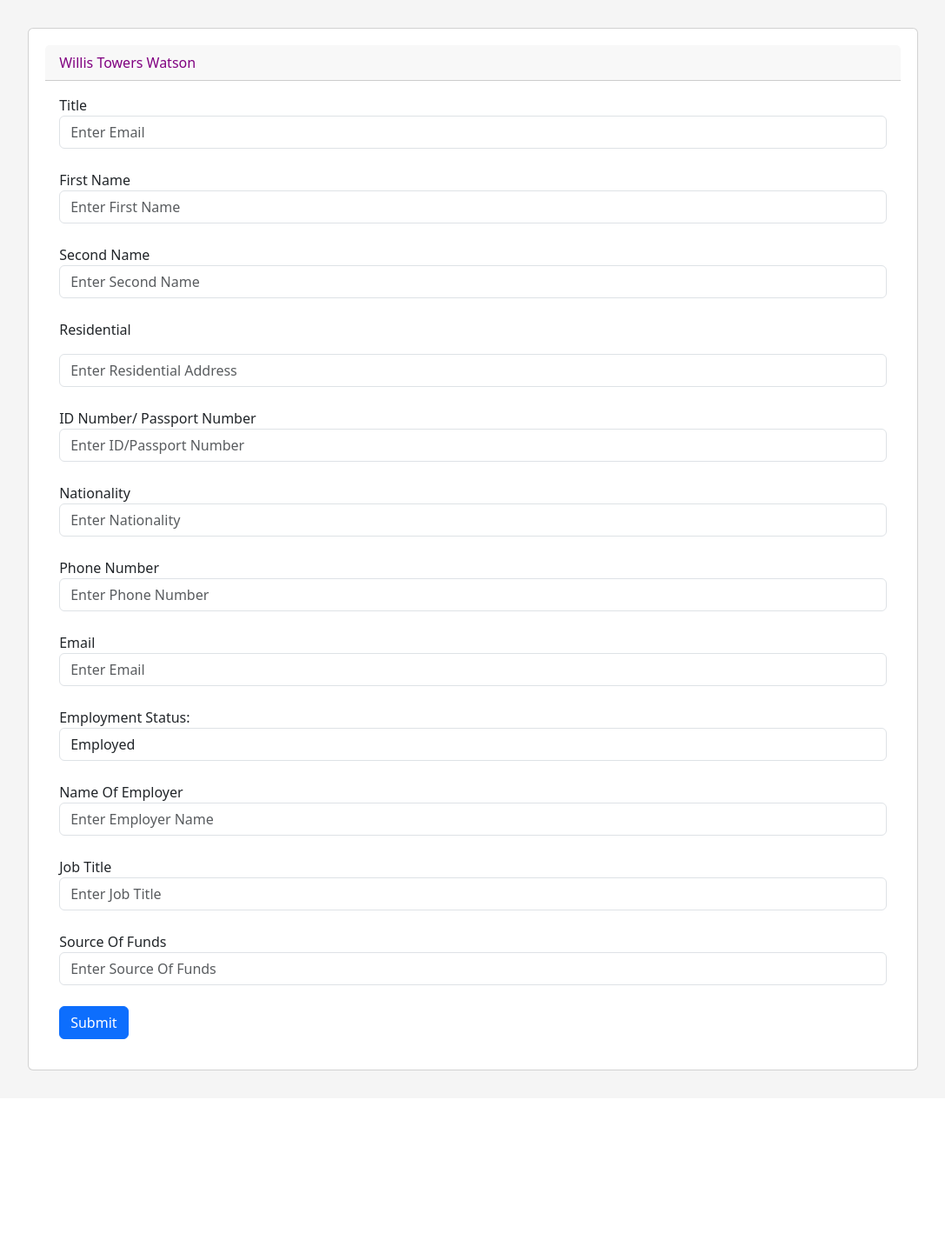
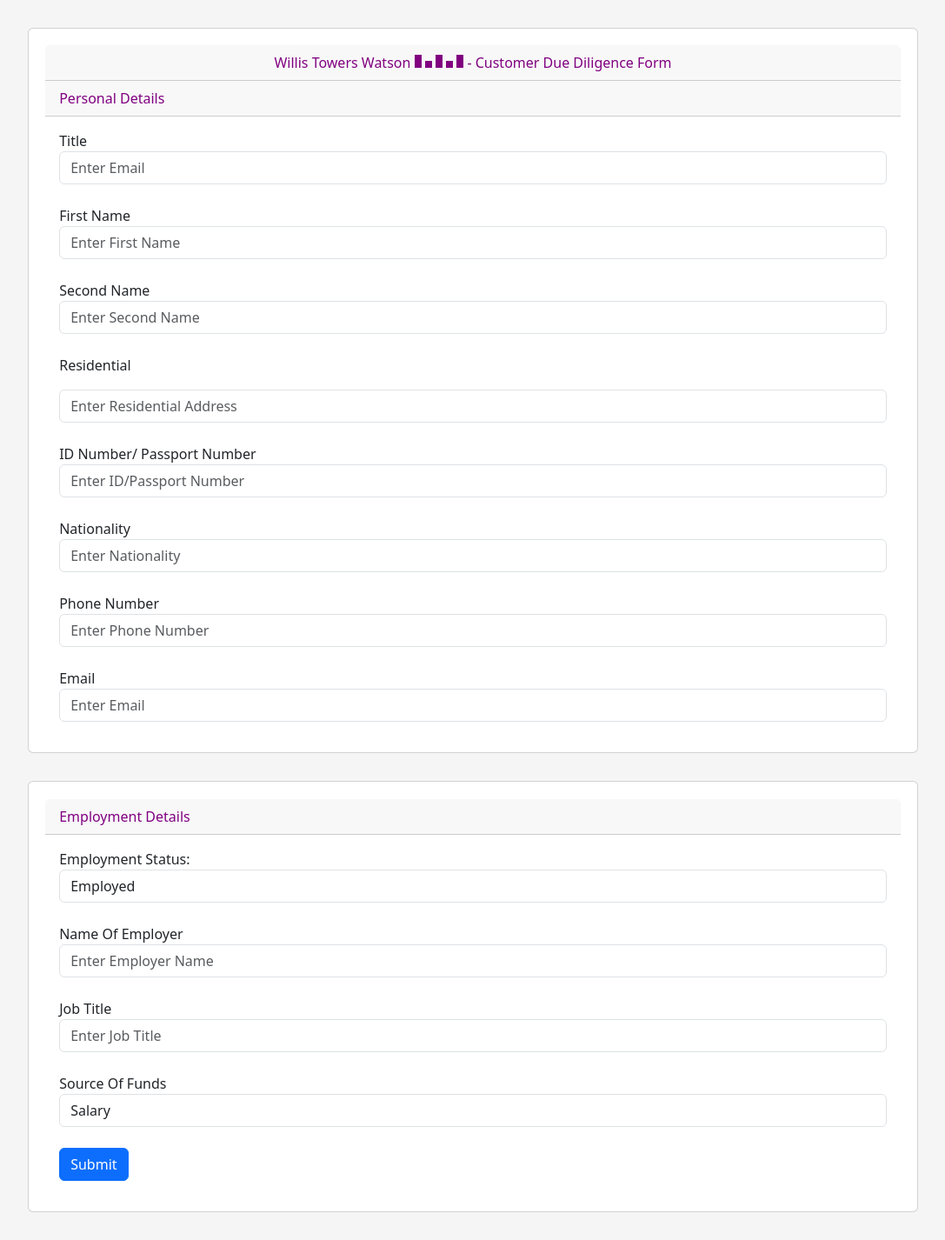
Before and after one commit to chete-py/cdd_form, a Flask app: page / in a window 1280 px wide. Shown: the whole page at 87% size, without its empty margins (96-1183 px from the left). Before the commit the page ends 1231 px from the top, so only its background shows below. Run offline with Flask 3, Linux system fonts and the light colour scheme; some libraries are stand-ins or nearby versions.

Commit message:
Update form.html

```diff
--- a/templates/form.html
+++ b/templates/form.html
@@ -1,4 +1,128 @@
 <!DOCTYPE html>
+<html lang="en">
+<head>
+    <meta charset="UTF-8">
+    <link rel="stylesheet" type="text/css" href="/static/style.css">
+    <script src="https://ajax.googleapis.com/ajax/libs/jquery/2.1.3/jquery.min.js"></script>
+    <link href="https://cdn.jsdelivr.net/npm/bootstrap@5.3.2/dist/css/bootstrap.min.css" rel="stylesheet" integrity="sha384-T3c6CoIi6uLrA9TneNEoa7RxnatzjcDSCmG1MXxSR1GAsXEV/Dwwykc2MPK8M2HN" crossorigin="anonymous">
+    <title>CorpMe</title>
+
+</head>
+
+<style>
+    .bar {
+        display: inline-block;
+        width: 8px;
+        background-color: purple;
+    }
+    .bar1 { height: 15px; }
+    .bar2 { height: 8px; }
+    .bar3 { height: 15px; }
+    .bar4 { height: 8px; }
+    .bar5 { height: 15px; }
+</style>
+
+<body style="background-color:whitesmoke">
+
+
+    <form method="POST">
+        <div class="card" style="margin: 2.5% 10%; padding: 1.5%; ">
+            <div class="card-header" style='color:purple; text-align: center;'>
+                Willis Towers Watson
+                <div class="bar bar1"></div>
+                <div class="bar bar2"></div>
+                <div class="bar bar3"></div>
+                <div class="bar bar4"></div>
+                <div class="bar bar5"></div> - Customer Due Diligence Form
+            </div>
+            <div class="card-header" style='color:purple;'>
+                Personal Details
+            </div>
+            <div class="card-body">
+                <label>Title</label>
+                <input class="form-control" type="text" name="title" placeholder="Enter Email" required>
+                <br>
+                <label>First Name</label>
+                <input class="form-control" type="text" name="fname" placeholder="Enter First Name" required>
+                <br>
+                <label>Second Name</label>
+                <input class="form-control" type="text" name="sname" placeholder="Enter Second Name" required>
+                <br>
+                <label>Residential <Address></Address></label>
+                <input class="form-control" type="text" name="address" placeholder="Enter Residential Address" required>
+                <br>
+                <label>ID Number/ Passport Number</label>
+                <input class="form-control" type="varchar" name="id_number" placeholder="Enter ID/Passport Number"required>
+                <br>
+                <label>Nationality</label>
+                <input class="form-control" type="text" name="nationality" placeholder="Enter Nationality" required>
+                <br>
+                <label>Phone Number</label>
+                <input class="form-control" type="number" name="phone_number" placeholder="Enter Phone Number"required>
+                <br>
+                <label>Email</label>
+                <input class="form-control" type="email" name="email" placeholder="Enter Email"required>
+
+            </div>
+        </div>
+        <div class="card" style="margin: 2.5% 10%; padding: 1.5%;">
+            <div class="card-header" style='color:purple'>
+                Employment Details
+            </div>
+            <div class="card-body">
+                <label for="employment">Employment Status:</label>
+                    <select class="form-control" name="employment" id="employment">
+                    <option value="Employed">Employed</option>
+                    <option value="self">Self Employed</option>
+                    <option value="other">Other</option>
+                    </select>
+                <br>
+                <label>Name Of Employer</label>
+                <input class="form-control" type="text" name="employer" placeholder="Enter Employer Name">
+                <br>
+                <label>Job Title</label>
+                <input class="form-control" type="text" name="job" placeholder="Enter Job Title">
+                <br>
+                <label for="funds">Source Of Funds</label>
+                    <select class="form-control" name="funds" id="funds">
+                    <option value="salary">Salary</option>
+                    <option value="business">Business Earnings</option>
+                    <option value="loan">Loan</option>
+                    <option value="pension">Pension</option>
+                    <option value="savings">Savings</option>
+                    </select>
+                <br>
+
+                <input type="submit" id='get_quote' value='Submit' class="btn btn-primary" >
+
+                {% with messages = get_flashed_messages(with_categories=true) %}
+                {% if messages %}
+                    <ul class=flashes>
+                    {% for category, message in messages %}
+                    <li class="{{ category }}">{{ message }}</li>
+                    {% endfor %}
+                    </ul>
+                {% endif %}
+                {% endwith %}
+
+            </div>
+        </div>
+
+</form>
+
+</body>
+
+
+
+
+</html>
+
+
+
+
+
+
+<!-- <!DOCTYPE html>
 <html lang="en">
 <head>
     <meta charset="UTF-8">
@@ -78,6 +202,6 @@
 </form>
 
 </body>
-
+ -->
 
 </html>
```
